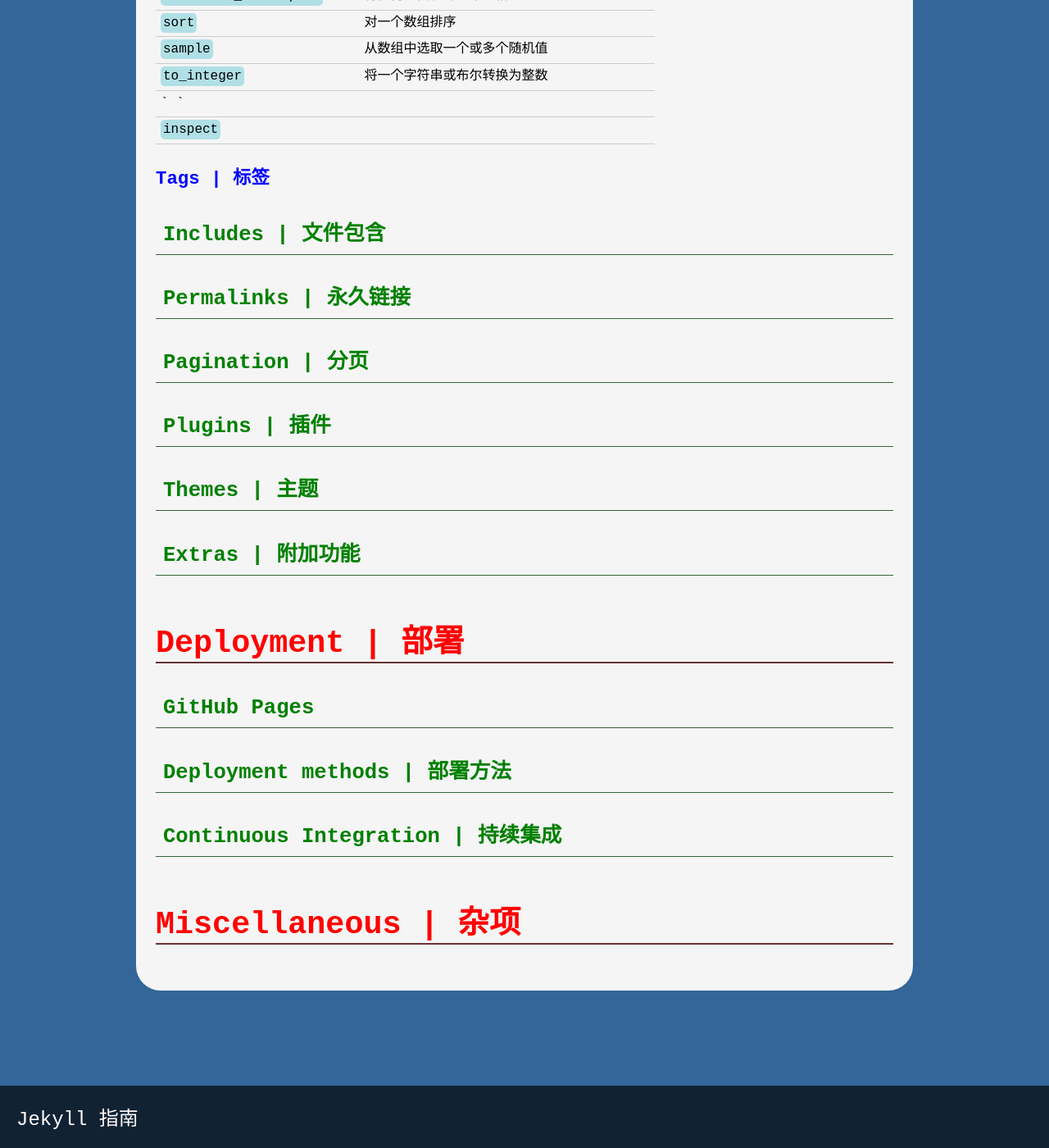
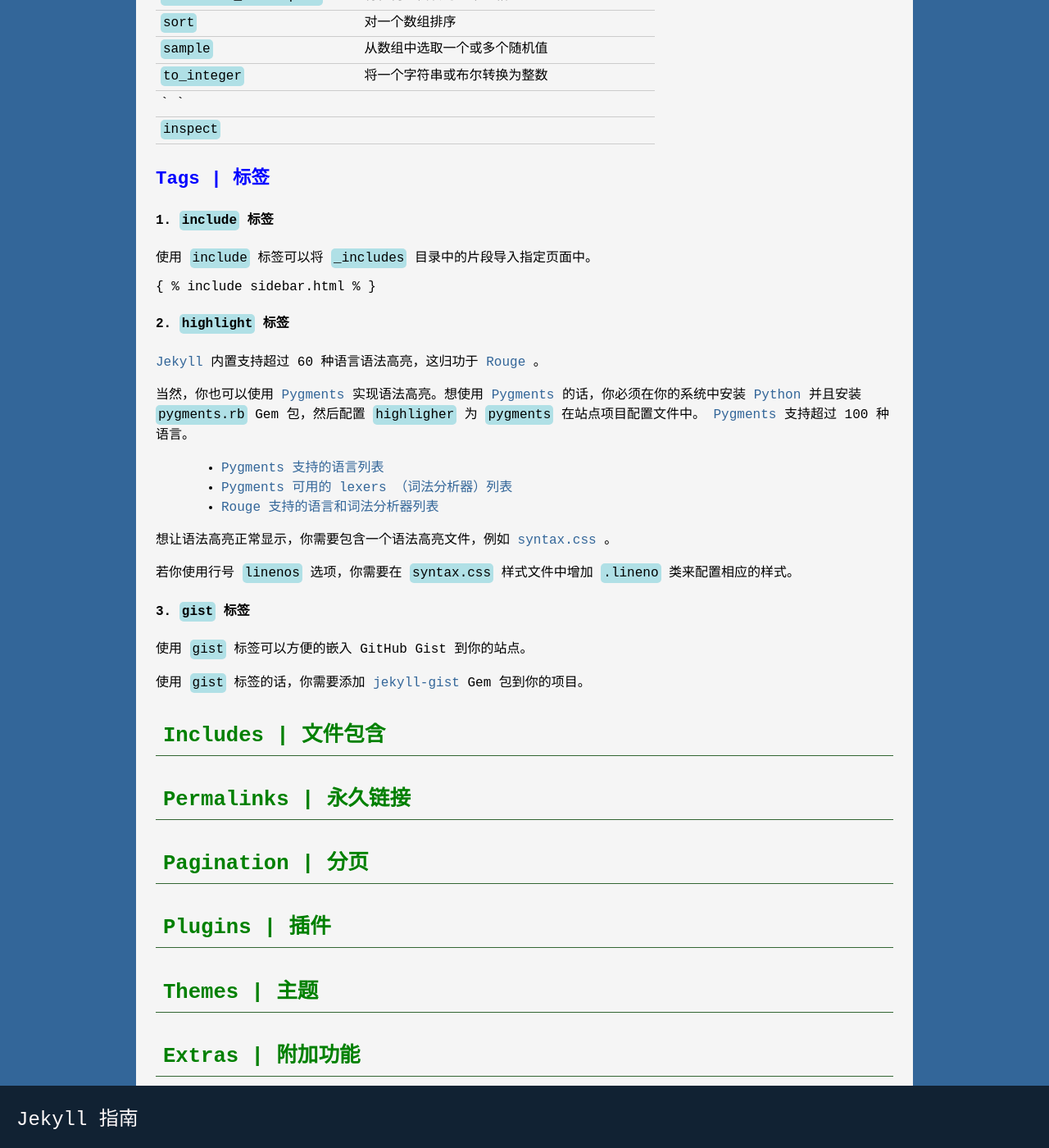
Before and after one commit to rzning/blog-2017, a Jekyll site: the page built from _posts/2017-03-07-Jekyll.md, in a window 1280 px wide and 1400 px high, scrolled down 11972 px. Shown: the whole window at 82% size. Built offline with Jekyll 4.4.1, drawn with Linux system fonts in a browser that asks for light colours.

Commit message:
Updated : blog `Jekyll.md` Templates.Tags

````diff
--- a/_posts/2017-03-07-Jekyll.md
+++ b/_posts/2017-03-07-Jekyll.md
@@ -482,6 +482,33 @@ Filter | Description
 
 ### Tags | 标签
 
+#### 1. `include` 标签
+
+使用 `include` 标签可以将 `_includes` 目录中的片段导入指定页面中。
+
+```Liquid
+{ % include sidebar.html % }
+```
+
+#### 2. `highlight` 标签
+
+[Jekyll] 内置支持超过 60 种语言语法高亮，这归功于 [Rouge] 。
+
+当然，你也可以使用 [Pygments] 实现语法高亮。想使用 [Pygments] 的话，你必须在你的系统中安装 [Python] 并且安装 `pygments.rb` Gem 包，然后配置 `highligher` 为 `pygments` 在站点项目配置文件中。 [Pygments] 支持超过 100 种语言。
+
+> - [Pygments 支持的语言列表](http://pygments.org/languages/)
+> - [Pygments 可用的 lexers （词法分析器）列表](http://pygments.org/docs/lexers/)
+> - [Rouge 支持的语言和词法分析器列表](https://github.com/jneen/rouge/wiki/List-of-supported-languages-and-lexers)
+
+想让语法高亮正常显示，你需要包含一个语法高亮文件，例如 [syntax.css](https://github.com/mojombo/tpw/tree/master/css/syntax.css) 。
+
+若你使用行号 `linenos` 选项，你需要在 `syntax.css` 样式文件中增加 `.lineno` 类来配置相应的样式。
+
+#### 3. `gist` 标签
+
+使用 `gist` 标签可以方便的嵌入 GitHub Gist 到你的站点。
+
+使用 `gist` 标签的话，你需要添加 [jekyll-gist](https://github.com/jekyll/jekyll-gist) Gem 包到你的项目。
 
 ## Includes | 文件包含
 
@@ -515,3 +542,6 @@ Filter | Description
 [Liquid]: <https://shopify.github.io/liquid/>
 [JSON]: <http://www.json.org/>
 [CSV]: <https://en.wikipedia.org/wiki/Comma-separated_values>
+[Rouge]: <http://rouge.jneen.net/>
+[Pygments]: <http://pygments.org/>
+[Python]: <https://www.python.org/>
````
Also changed, not shown: other parts of _posts/2017-03-07-Jekyll.md (+1 -1 lines).
